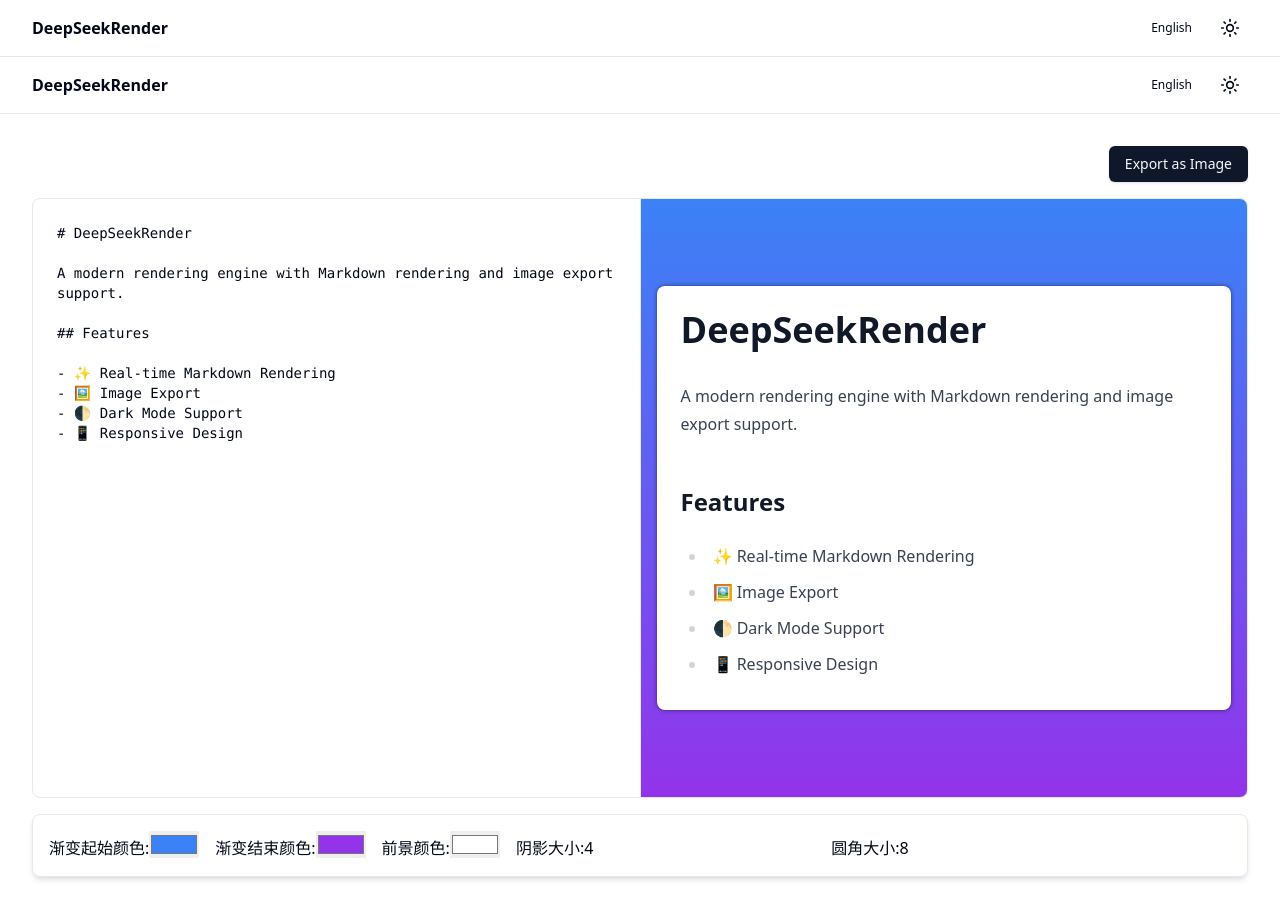
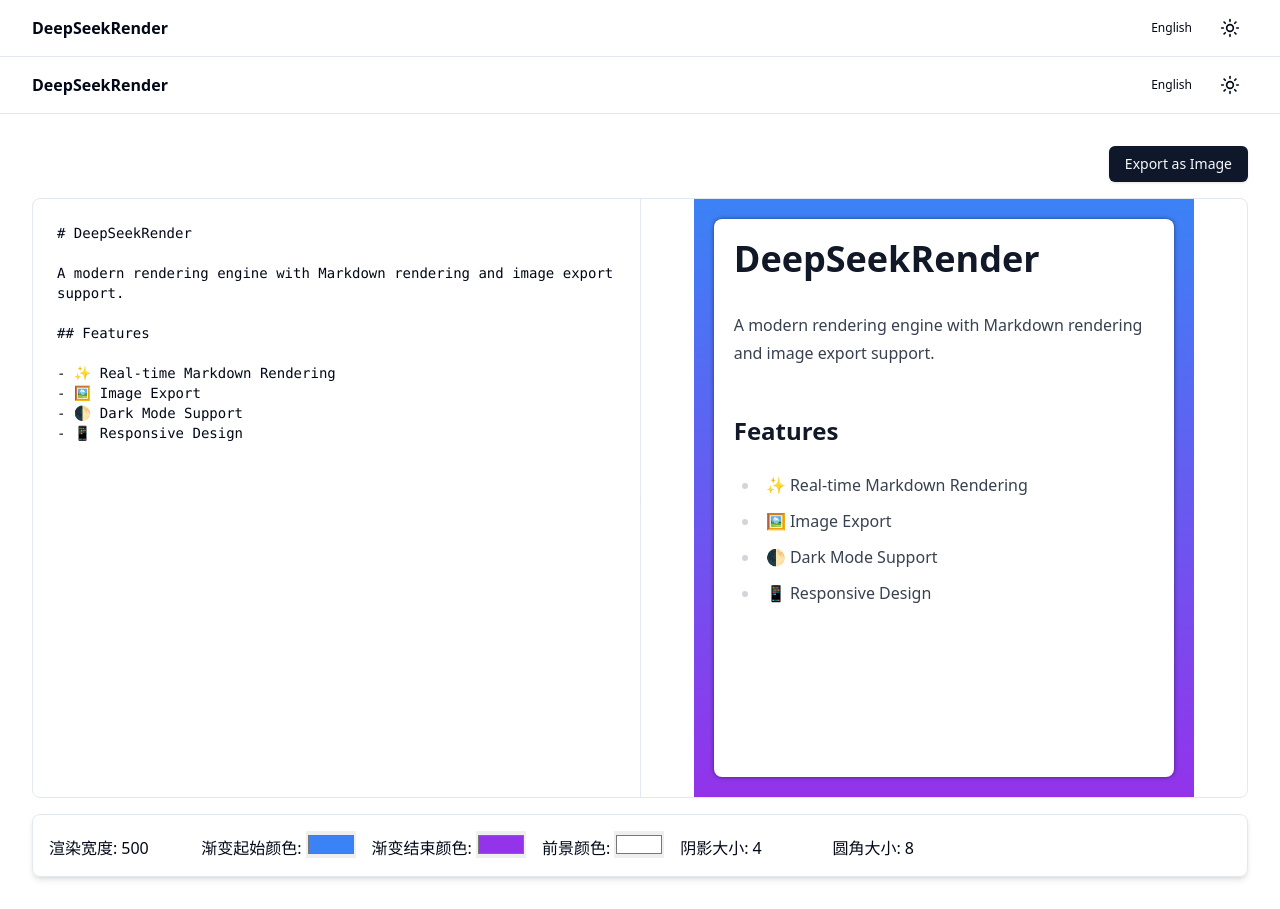
Before and after one commit to yahao333/deepseekrender, a Next.js app: page /en in a window 1280 px wide. Built offline with nearby package versions, Linux system fonts and the light colour scheme.

Commit message:
删除高度参数控制

```diff
--- a/src/components/pages/ClientContent.tsx
+++ b/src/components/pages/ClientContent.tsx
@@ -33,6 +33,9 @@ ${t.app.description}
   const [shadowSize, setShadowSize] = useState(4); // 阴影大小
   const [borderRadius, setBorderRadius] = useState(8); // 圆角大小
 
+  // 新增控制：渲染区域宽高
+  const [renderWidth, setRenderWidth] = useState(500)
+
   useEffect(() => {
     if (previewRef.current) {
       setIsPreviewReady(true)
@@ -65,44 +68,104 @@ ${t.app.description}
         <ResizableHandle />
 
         <ResizablePanel defaultSize={50}>
-          {/* 让预览区背景稍微有点区别，可选。也可以去掉 bg-gray-50 */}
-          <div className="relative h-full overflow-hidden flex items-center"> {/* 使用 flex 布局 */}
+          {/* 让右侧可滚动，方便调试时不至于被截断 */}
+          <div className="h-full overflow-auto flex justify-center items-center">
+            {/* 固定尺寸容器，超出隐藏，留白效果 */}
+            <div
+              className="relative"
+              style={{
+                width: renderWidth,
+                height: '100%',
+                overflow: 'hidden', // 超出隐藏
+              }}
+            >
+              {/* 背景层：线性渐变 */}
               <div
                 className="absolute inset-0"
-              style={{ background: `linear-gradient(to bottom, ${startColor}, ${endColor})` }} // 动态渐变背景
+                style={{
+                  background: `linear-gradient(to bottom, ${startColor}, ${endColor})`,
+                }}
               />
+              {/* 前景卡片层 */}
               <div
                 ref={previewRef}
-              className="relative z-10 bg-white rounded-lg p-6 mx-4" // 前景，设置 padding 和 margin
-              style={{ backgroundColor: bgColor, borderRadius: `${borderRadius}px`, boxShadow: `0 0 ${shadowSize}px rgba(0, 0, 0, 0.5)` }} // 应用控制参数
+                className="relative z-10"
+                style={{
+                  backgroundColor: bgColor,
+                  borderRadius: `${borderRadius}px`,
+                  boxShadow: `0 0 ${shadowSize}px rgba(0, 0, 0, 0.5)`,
+                  margin: 20,   // 让卡片四周留出间距
+                  padding: 20,  // 卡片内边距
+                  width: `calc(100% - 40px)`,  // 减去 margin
+                  height: `calc(100% - 40px)`, // 减去 margin
+                  overflow: 'auto',
+                }}
               >
                 <MarkdownRenderer content={content} />
+              </div>
             </div>
           </div>
         </ResizablePanel>
       </ResizablePanelGroup>
 
           {/* 控制参数区域 */}
-      <div className="mt-4 p-4 border rounded-lg shadow-md">
+          <div className="mt-4 p-4 border rounded-lg shadow-md space-x-4">
+        <label>
+          渲染宽度:
+          <input
+            type="number"
+            value={renderWidth}
+            onChange={(e) => setRenderWidth(Number(e.target.value))}
+            min="100"
+            className="ml-1 w-16"
+          />
+        </label>
         <label>
           渐变起始颜色:
-          <input type="color" value={startColor} onChange={(e) => setStartColor(e.target.value)} />
+          <input
+            type="color"
+            value={startColor}
+            onChange={(e) => setStartColor(e.target.value)}
+            className="ml-1"
+          />
         </label>
-        <label className="ml-4">
+        <label>
           渐变结束颜色:
-          <input type="color" value={endColor} onChange={(e) => setEndColor(e.target.value)} />
+          <input
+            type="color"
+            value={endColor}
+            onChange={(e) => setEndColor(e.target.value)}
+            className="ml-1"
+          />
         </label>
-        <label className="ml-4">
+        <label>
           前景颜色:
-          <input type="color" value={bgColor} onChange={(e) => setBgColor(e.target.value)} />
+          <input
+            type="color"
+            value={bgColor}
+            onChange={(e) => setBgColor(e.target.value)}
+            className="ml-1"
+          />
         </label>
-        <label className="ml-4">
+        <label>
           阴影大小:
-          <input type="number" value={shadowSize} onChange={(e) => setShadowSize(Number(e.target.value))} min="0" />
+          <input
+            type="number"
+            value={shadowSize}
+            onChange={(e) => setShadowSize(Number(e.target.value))}
+            min="0"
+            className="ml-1 w-16"
+          />
         </label>
-        <label className="ml-4">
+        <label>
           圆角大小:
-          <input type="number" value={borderRadius} onChange={(e) => setBorderRadius(Number(e.target.value))} min="0" />
+          <input
+            type="number"
+            value={borderRadius}
+            onChange={(e) => setBorderRadius(Number(e.target.value))}
+            min="0"
+            className="ml-1 w-16"
+          />
         </label>
       </div>
     </>
```
Lines whose indentation alone changed are shown as unchanged.
